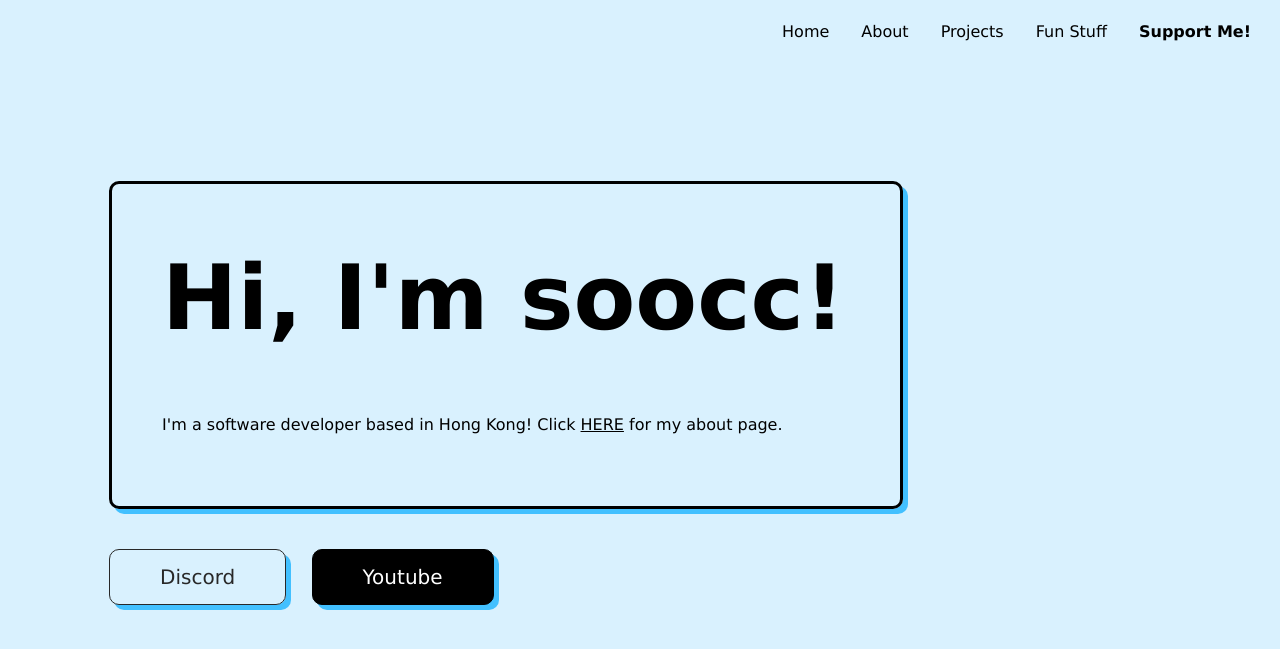
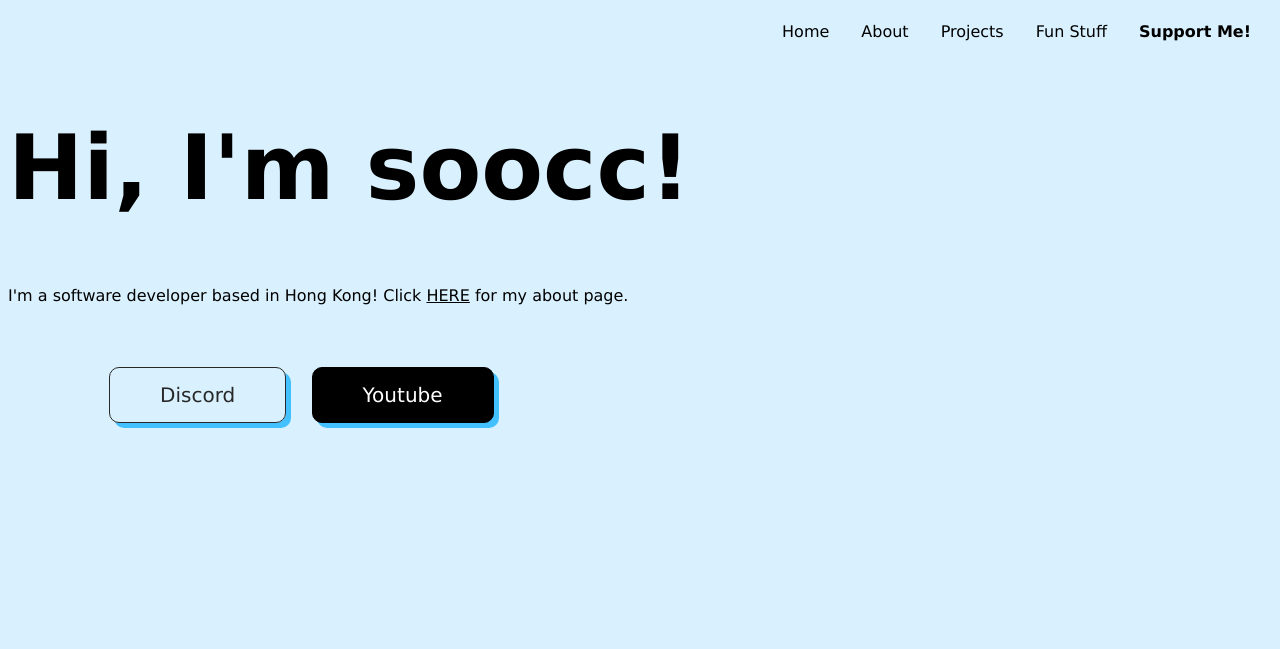
Before and after one commit to soocc/sooccsocks2, a Jekyll site: the page built from index.html, in a window 1280 px wide. Shown: the top 649 px of the page. Built offline with Jekyll 4.4.1, drawn with Linux system fonts in a browser that asks for light colours.

Commit message:
Update index.html

```diff
--- a/index.html
+++ b/index.html
@@ -35,13 +35,11 @@ layout: default
     </style>
   </head>
   <body>
-    <div class="first">
-      <h1 class="welcome">Hi, I'm soocc!</h1>
+    <h1 class="welcome">Hi, I'm soocc!</h1>
 
-      <p>
-        I'm a software developer based in Hong Kong! Click <a href="soocc.github.io/about">HERE</a> for my about page.<br>
-      </p>
-    </div>
+    <p>
+      I'm a software developer based in Hong Kong! Click <a href="soocc.github.io/about">HERE</a> for my about page.<br>
+    </p>
 
     <a class="abutton" href="https://discord.gg/72UPzkfxXM">
       Discord
```
